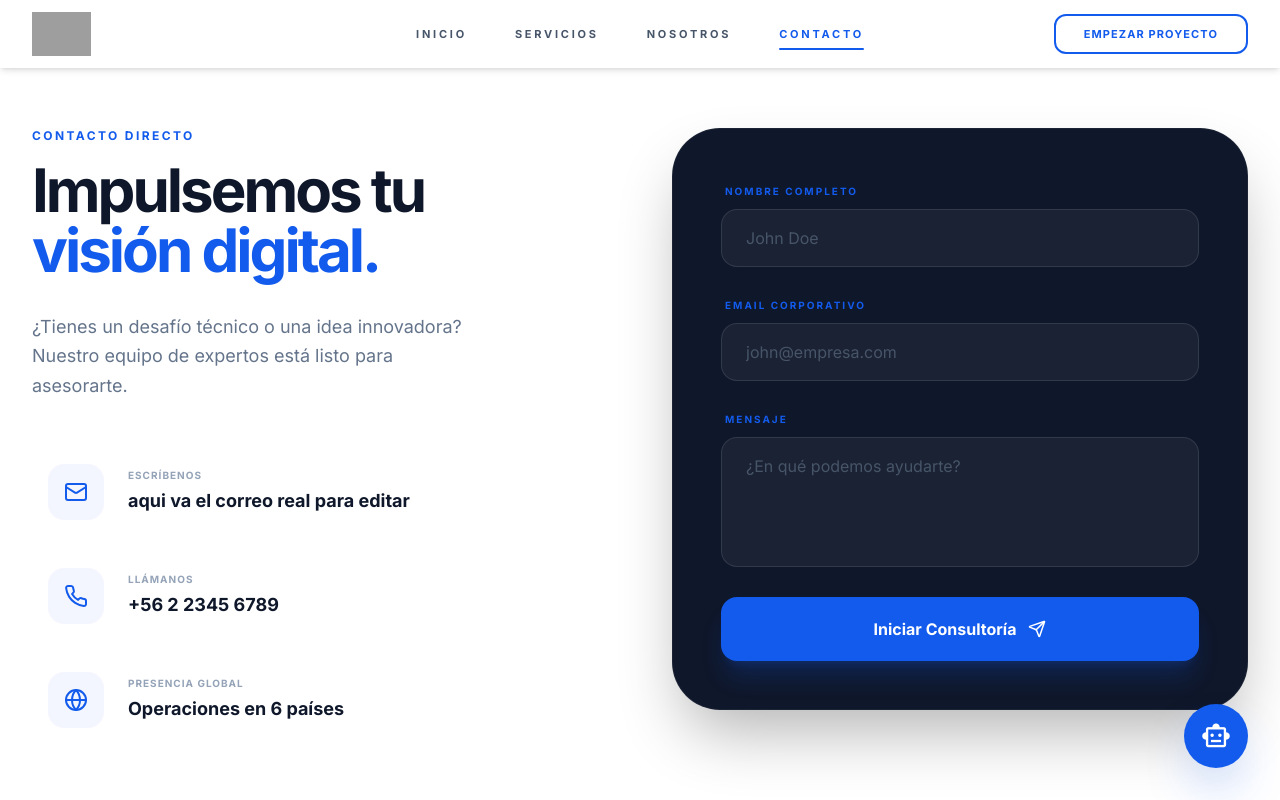
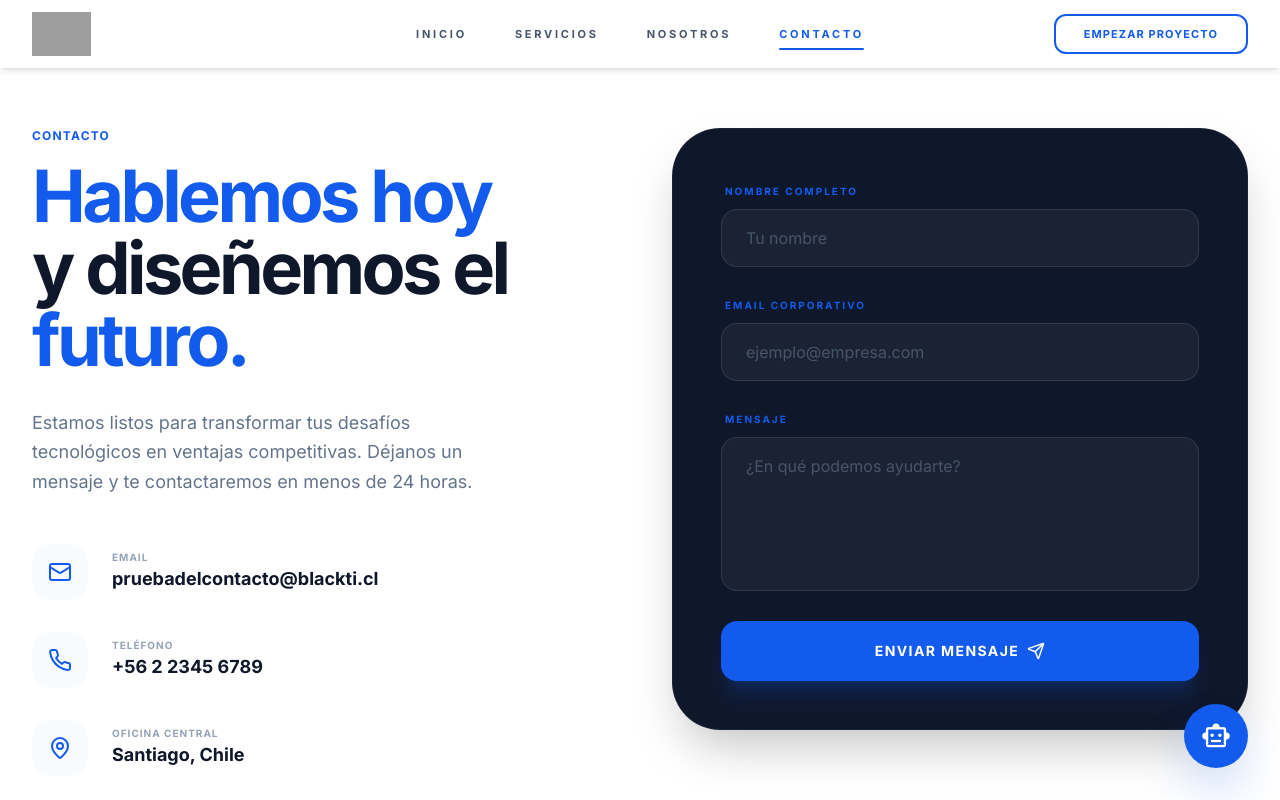
Before and after one commit to asinomas/paginaultima, a React (Vite) app in the folder Pagina_ultima/: page / in a window 1280 px wide. Both pictures are taken after a click on the button "CONTACTO". Shown: the top 800 px of the page. Built offline with nearby package versions, Linux system fonts and the light colour scheme; grey boxes are pictures that could not be loaded.

Commit message:
Update ContactDetail.tsx

```diff
--- a/Pagina_ultima/src/components/ContactDetail.tsx
+++ b/Pagina_ultima/src/components/ContactDetail.tsx
@@ -1,21 +1,21 @@
 import React, { useState } from 'react';
-import { Mail, Phone, Send, CheckCircle2, Globe } from 'lucide-react';
+import { Mail, Phone, MapPin, Send, CheckCircle2 } from 'lucide-react';
 
 const ContactDetail: React.FC = () => {
   const [isSubmitting, setIsSubmitting] = useState(false);
   const [isSent, setIsSent] = useState(false);
 
-  // ========================================================
+
   // EDITAR AQUÍ EL CORREO ELECTRÓNICO
-  // ========================================================
-  const EMAIL_DE_RECEPCION = "aqui va el correo real para editar";
-  // ========================================================
+
+  const EMAIL_DE_RECEPCION = "pruebadelcontacto@blackti.cl";
+
 
   const handleSubmit = async (e: React.FormEvent<HTMLFormElement>) => {
-    e.preventDefault(); // Evita que la página se recargue
+    e.preventDefault();
     setIsSubmitting(true);
 
-    // Simulación de envío
+    // Simulación de envío profesional
     setTimeout(() => {
       setIsSubmitting(false);
       setIsSent(true);
@@ -28,63 +28,64 @@ const ContactDetail: React.FC = () => {
       <div className="container mx-auto max-w-7xl px-6 lg:px-8">
         <div className="grid grid-cols-1 lg:grid-cols-2 gap-16 items-start">
 
-          {/* Columna Izquierda: Información de contacto */}
+          {/* COLUMNA IZQUIERDA: FRASE EXACTA CON DOBLE RESALTADO AZUL */}
           <div className="lg:sticky lg:top-32">
-            <h4 className="text-[#135bec] font-bold uppercase tracking-[0.2em] text-xs mb-4">Contacto Directo</h4>
-            <h2 className="text-5xl lg:text-6xl font-black text-slate-900 mb-8 tracking-tighter leading-none">
-              Impulsemos tu <br />
-              <span className="text-[#135bec]">visión digital.</span>
+            <h4 className="text-[#135bec] font-bold uppercase tracking-widest text-xs mb-4">Contacto</h4>
+            <h2 className="text-5xl lg:text-7xl font-black text-slate-900 mb-8 tracking-tighter leading-[0.9]">
+              <span className="text-[#135bec]">Hablemos hoy</span> <br />
+              y diseñemos el <br />
+              <span className="text-[#135bec]">futuro.</span>
             </h2>
             <p className="text-slate-500 text-lg mb-12 max-w-md leading-relaxed">
-              ¿Tienes un desafío técnico o una idea innovadora? Nuestro equipo de expertos está listo para asesorarte.
+              Estamos listos para transformar tus desafíos tecnológicos en ventajas competitivas. Déjanos un mensaje y te contactaremos en menos de 24 horas.
             </p>
 
-            <div className="space-y-4">
-              <div className="flex items-center gap-6 p-4 rounded-3xl hover:bg-slate-50 transition-colors group">
-                <div className="size-14 rounded-2xl bg-[#135bec]/5 flex items-center justify-center text-[#135bec] group-hover:bg-[#135bec] group-hover:text-white transition-all">
+            <div className="space-y-8">
+              <div className="flex items-center gap-6 group">
+                <div className="size-14 rounded-2xl bg-slate-50 flex items-center justify-center text-[#135bec] group-hover:bg-[#135bec] group-hover:text-white transition-all duration-300">
                   <Mail size={24} />
                 </div>
                 <div>
-                  <p className="text-[10px] font-black text-slate-400 uppercase tracking-widest mb-1">Escríbenos</p>
+                  <p className="text-[10px] font-black text-slate-400 uppercase tracking-widest">Email</p>
                   <p className="text-slate-900 font-bold text-lg">{EMAIL_DE_RECEPCION}</p>
                 </div>
               </div>
 
-              <div className="flex items-center gap-6 p-4 rounded-3xl hover:bg-slate-50 transition-colors group">
-                <div className="size-14 rounded-2xl bg-[#135bec]/5 flex items-center justify-center text-[#135bec] group-hover:bg-[#135bec] group-hover:text-white transition-all">
+              <div className="flex items-center gap-6 group">
+                <div className="size-14 rounded-2xl bg-slate-50 flex items-center justify-center text-[#135bec] group-hover:bg-[#135bec] group-hover:text-white transition-all duration-300">
                   <Phone size={24} />
                 </div>
                 <div>
-                  <p className="text-[10px] font-black text-slate-400 uppercase tracking-widest mb-1">Llámanos</p>
+                  <p className="text-[10px] font-black text-slate-400 uppercase tracking-widest">Teléfono</p>
                   <p className="text-slate-900 font-bold text-lg">+56 2 2345 6789</p>
                 </div>
               </div>
 
-              <div className="flex items-center gap-6 p-4 rounded-3xl hover:bg-slate-50 transition-colors group">
-                <div className="size-14 rounded-2xl bg-[#135bec]/5 flex items-center justify-center text-[#135bec] group-hover:bg-[#135bec] group-hover:text-white transition-all">
-                  <Globe size={24} />
+              <div className="flex items-center gap-6 group">
+                <div className="size-14 rounded-2xl bg-slate-50 flex items-center justify-center text-[#135bec] group-hover:bg-[#135bec] group-hover:text-white transition-all duration-300">
+                  <MapPin size={24} />
                 </div>
                 <div>
-                  <p className="text-[10px] font-black text-slate-400 uppercase tracking-widest mb-1">Presencia Global</p>
-                  <p className="text-slate-900 font-bold text-lg">Operaciones en 6 países</p>
+                  <p className="text-[10px] font-black text-slate-400 uppercase tracking-widest">Oficina Central</p>
+                  <p className="text-slate-900 font-bold text-lg">Santiago, Chile</p>
                 </div>
               </div>
             </div>
           </div>
 
-          {/* Columna Derecha: Formulario con pantalla de éxito */}
+          {/* COLUMNA DERECHA: FORMULARIO CON SISTEMA DE ÉXITO */}
           <div className="relative group">
-            <div className="bg-slate-900 p-8 lg:p-12 rounded-[3rem] shadow-[0_32px_64px_-12px_rgba(0,0,0,0.3)] relative overflow-hidden min-h-[550px] flex flex-col justify-center border border-white/5">
+            <div className="bg-slate-900 p-8 lg:p-12 rounded-[3rem] shadow-2xl relative overflow-hidden min-h-[580px] flex flex-col justify-center border border-white/5">
 
-              {/* PANTALLA DE ÉXITO (Solo se muestra cuando isSent es true) */}
+              {/* PANTALLA DE ÉXITO */}
               {isSent && (
                 <div className="absolute inset-0 bg-slate-900 z-50 flex flex-col items-center justify-center text-center p-8 animate-[fadeIn_0.5s_ease-out]">
                   <div className="size-24 bg-green-500/10 text-green-400 rounded-full flex items-center justify-center mb-8 border border-green-500/20 shadow-[0_0_40px_rgba(34,197,94,0.15)]">
                     <CheckCircle2 size={52} strokeWidth={2.5} />
                   </div>
                   <h3 className="text-3xl font-black text-white mb-4 tracking-tight">¡Mensaje Enviado!</h3>
-                  <p className="text-slate-400 text-lg max-w-[280px] leading-relaxed mb-10">
-                    Gracias por confiar en nosotros. Te contactaremos en breve.
+                  <p className="text-slate-400 text-lg max-w-[280px] mb-10 leading-relaxed">
+                    Gracias por confiar en nosotros. Te contactaremos a la brevedad.
                   </p>
                   <button
                     onClick={() => setIsSent(false)}
@@ -99,56 +100,39 @@ const ContactDetail: React.FC = () => {
               <form onSubmit={handleSubmit} className="space-y-6 relative z-10">
                 <div className="space-y-2">
                   <label className="text-[10px] font-black text-[#135bec] uppercase tracking-[0.2em] ml-1">Nombre Completo</label>
-                  <input
-                    required
-                    type="text"
-                    placeholder="John Doe"
-                    className="w-full bg-white/5 border border-white/10 rounded-2xl px-6 py-4 text-white focus:ring-2 focus:ring-[#135bec] outline-none transition-all placeholder:text-slate-600 focus:bg-white/10"
-                  />
+                  <input required type="text" placeholder="Tu nombre" className="w-full bg-white/5 border border-white/10 rounded-2xl px-6 py-4 text-white focus:ring-2 focus:ring-[#135bec] outline-none transition-all placeholder:text-slate-600 focus:bg-white/10" />
                 </div>
 
                 <div className="space-y-2">
                   <label className="text-[10px] font-black text-[#135bec] uppercase tracking-[0.2em] ml-1">Email Corporativo</label>
-                  <input
-                    required
-                    type="email"
-                    placeholder="john@empresa.com"
-                    className="w-full bg-white/5 border border-white/10 rounded-2xl px-6 py-4 text-white focus:ring-2 focus:ring-[#135bec] outline-none transition-all placeholder:text-slate-600 focus:bg-white/10"
-                  />
+                  <input required type="email" placeholder="ejemplo@empresa.com" className="w-full bg-white/5 border border-white/10 rounded-2xl px-6 py-4 text-white focus:ring-2 focus:ring-[#135bec] outline-none transition-all placeholder:text-slate-600 focus:bg-white/10" />
                 </div>
 
                 <div className="space-y-2">
                   <label className="text-[10px] font-black text-[#135bec] uppercase tracking-[0.2em] ml-1">Mensaje</label>
-                  <textarea
-                    required
-                    rows={4}
-                    placeholder="¿En qué podemos ayudarte?"
-                    className="w-full bg-white/5 border border-white/10 rounded-2xl px-6 py-4 text-white focus:ring-2 focus:ring-[#135bec] outline-none transition-all placeholder:text-slate-600 focus:bg-white/10 resize-none"
-                  ></textarea>
+                  <textarea required rows={5} placeholder="¿En qué podemos ayudarte?" className="w-full bg-white/5 border border-white/10 rounded-2xl px-6 py-4 text-white focus:ring-2 focus:ring-[#135bec] outline-none transition-all placeholder:text-slate-600 focus:bg-white/10 resize-none"></textarea>
                 </div>
 
                 <button
                   type="submit"
                   disabled={isSubmitting}
-                  className="w-full bg-[#135bec] text-white font-bold py-5 rounded-2xl shadow-xl shadow-[#135bec]/20 hover:scale-[1.02] active:scale-95 transition-all flex items-center justify-center gap-3 disabled:opacity-50 mt-6 group/btn"
+                  className="w-full bg-[#135bec] text-white font-bold py-5 rounded-2xl shadow-xl shadow-[#135bec]/20 hover:scale-[1.02] active:scale-95 transition-all flex items-center justify-center gap-3 disabled:opacity-50 mt-4 group/btn"
                 >
                   {isSubmitting ? (
-                    <span className="flex items-center gap-2">
-                      <div className="size-4 border-2 border-white/30 border-t-white rounded-full animate-spin"></div>
-                      Procesando...
+                    <span className="flex items-center gap-2 font-bold uppercase tracking-widest text-sm text-white">
+                       Enviando...
                     </span>
                   ) : (
-                    <>
-                      Iniciar Consultoría
-                      <Send size={18} className="group-hover/btn:translate-x-1 group-hover/btn:-translate-y-1 transition-transform" />
-                    </>
+                    <span className="flex items-center gap-2 font-bold uppercase tracking-widest text-sm text-white">
+                      Enviar Mensaje
+                      <Send size={18} className="group-hover/btn:translate-x-1 group-hover/btn:-translate-y-1 transition-transform text-white" />
+                    </span>
                   )}
                 </button>
               </form>
             </div>
-
-            {/* Efecto de luz de fondo */}
-            <div className="absolute -inset-4 bg-[#135bec]/20 blur-[100px] -z-10 rounded-full opacity-50 group-hover:opacity-100 transition-opacity"></div>
+            {/* Efecto de luz decorativo */}
+            <div className="absolute -inset-4 bg-[#135bec]/10 blur-[100px] -z-10 rounded-full opacity-0 group-hover:opacity-100 transition-opacity"></div>
           </div>
 
         </div>
```
